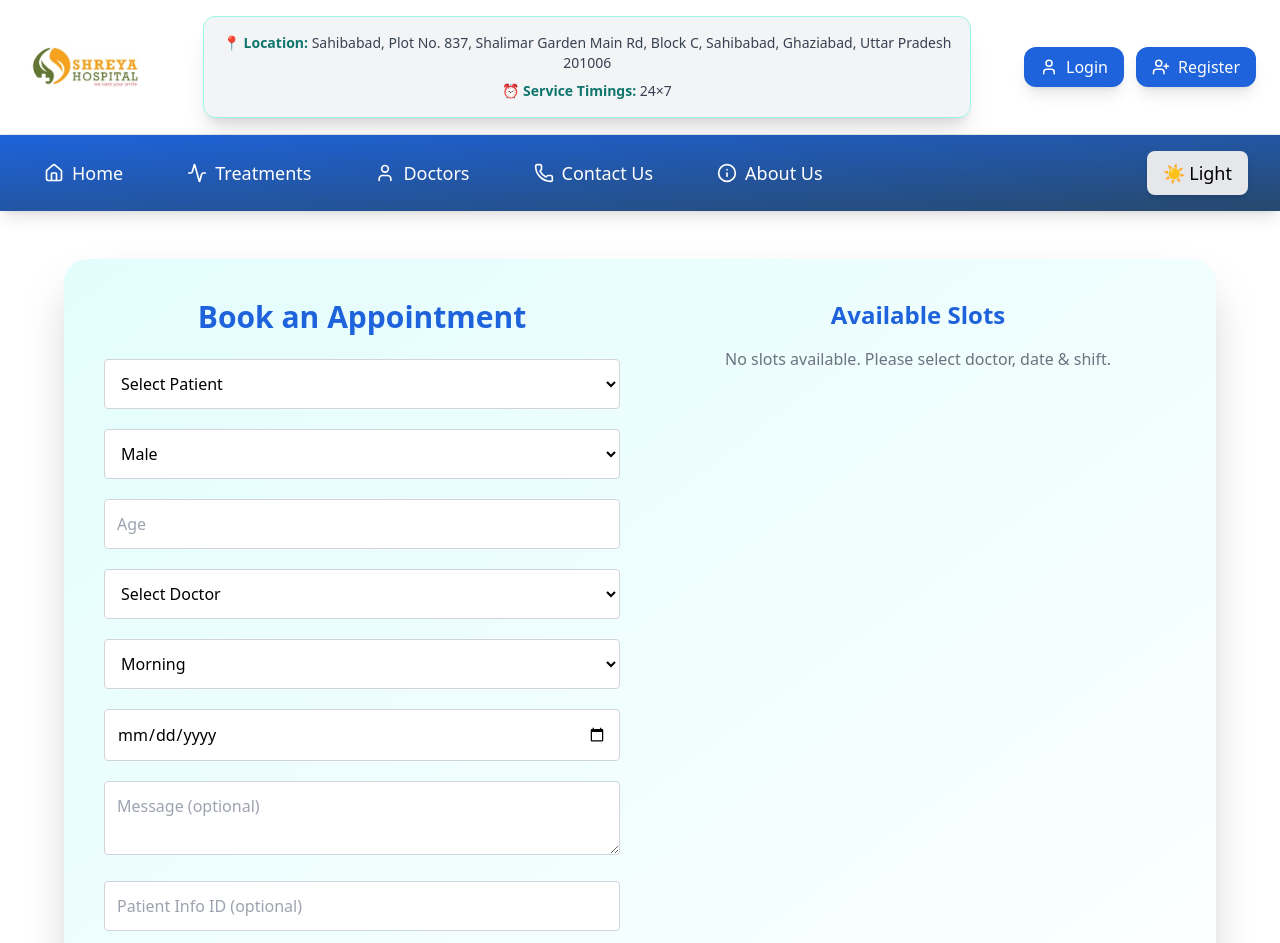
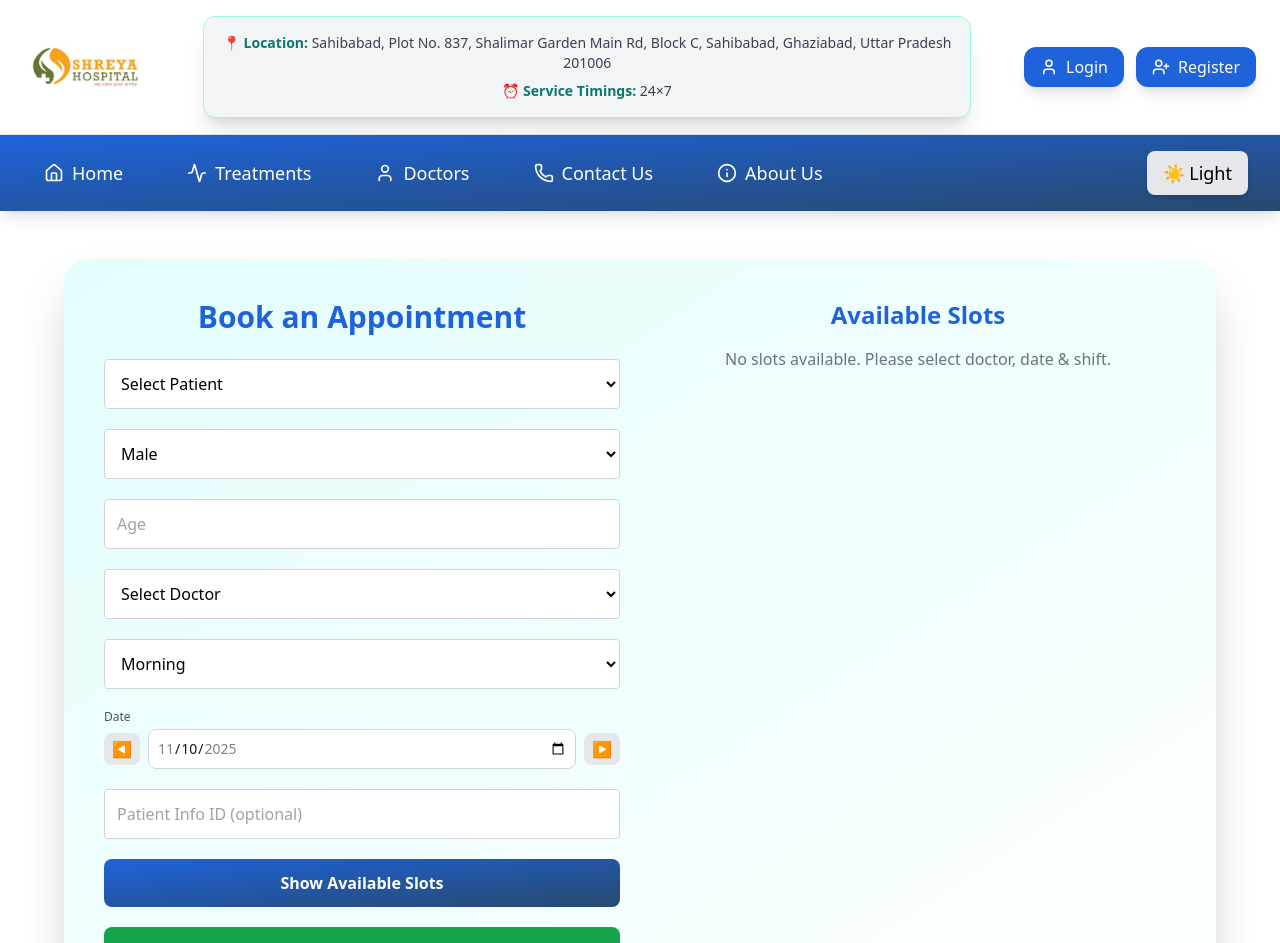
Before and after one commit to harshsharma5720/HospitalERP, a React (Create React App) app in the folder hospital-frontend/: page /appointments in a window 1280 px wide. Shown: the top 943 px of the page. Built offline with nearby package versions, Linux system fonts and the light colour scheme.

Commit message:
Developed a new feature that user can only view the available slots of the next seven days from the current date , and the current date will automatically fetched at the time of page relode. Which help the user to book appointment more effectively.

```diff
--- a/hospital-frontend/public/index.html
+++ b/hospital-frontend/public/index.html
@@ -2,7 +2,7 @@
 <html lang="en">
   <head>
     <meta charset="utf-8" />
-    <link rel="icon" href="%PUBLIC_URL%/favicon.ico" />
+    <link rel="icon" href="%PUBLIC_URL%/favicon.png" />
     <meta name="viewport" content="width=device-width, initial-scale=1" />
     <meta name="theme-color" content="#000000" />
     <meta
@@ -24,7 +24,7 @@
       work correctly both with client-side routing and a non-root public URL.
       Learn how to configure a non-root public URL by running `npm run build`.
     -->
-    <title>React App</title>
+    <title>HospitalERP</title>
   </head>
   <body>
     <noscript>You need to enable JavaScript to run this app.</noscript>
--- a/hospital-frontend/src/AppointmentPage.js
+++ b/hospital-frontend/src/AppointmentPage.js
@@ -32,6 +32,15 @@ export default function AppointmentPage() {
   const [selectedSlotId, setSelectedSlotId] = useState(null);
   const [patientOptions, setPatientOptions] = useState([]);
   const [userDetails, setUserDetails] = useState(null);
+
+  const [selectedDate, setSelectedDate] = useState(() => {
+    const today = new Date();
+    return today.toISOString().split("T")[0];
+  });
+
+  const today = new Date();
+  const maxDate = new Date();
+  maxDate.setDate(today.getDate() + 6);
 
   // Fetch doctors and prefill doctor if passed from DoctorPage
   useEffect(() => {
@@ -70,6 +79,14 @@ export default function AppointmentPage() {
 
     fetchDoctors();
   }, [doctorName]);
+
+  useEffect(() => {
+    setFormData((prev) => ({
+      ...prev,
+      date: selectedDate,
+    }));
+  }, [selectedDate]);
+
 
   // Prefill reschedule data if available
   useEffect(() => {
@@ -178,6 +195,29 @@ export default function AppointmentPage() {
       relativeId: selected.type === "RELATIVE" ? selected.id : "",
     }));
   };
+
+  const changeDate = (direction) => {
+    const current = new Date(selectedDate);
+
+    if (direction === "prev") {
+      const prev = new Date(current);
+      prev.setDate(current.getDate() - 1);
+
+      if (prev >= today) {
+        setSelectedDate(prev.toISOString().split("T")[0]);
+      }
+    }
+
+    if (direction === "next") {
+      const next = new Date(current);
+      next.setDate(current.getDate() + 1);
+
+      if (next <= maxDate) {
+        setSelectedDate(next.toISOString().split("T")[0]);
+      }
+    }
+  };
+
 
 
   // Fetch available slots
@@ -358,22 +398,43 @@ export default function AppointmentPage() {
                 <option value="EVENING">Evening</option>
               </select>
 
-              <input
-                type="date"
-                name="date"
-                value={formData.date}
-                onChange={handleChange}
-                className="w-full p-3 border border-gray-300 dark:border-[#16224a] rounded bg-white dark:bg-[#0f172a] text-black dark:text-[#50d4f2] focus:ring-2 focus:ring-[#50d4f2]"
-                required
-              />
+              <div className="space-y-1 relative">
+                <label className="block text-xs text-gray-600 font-medium">Date</label>
 
-              <textarea
-                name="message"
-                value={formData.message}
-                onChange={handleChange}
-                placeholder="Message (optional)"
-                className="w-full p-3 border border-gray-300 dark:border-[#16224a] rounded bg-white dark:bg-[#0f172a] text-black dark:text-[#50d4f2] focus:ring-2 focus:ring-[#50d4f2]"
-              />
+                <div className="flex items-center gap-2">
+
+                  {/* Left Arrow */}
+                  <button
+                    type="button"
+                    onClick={() => changeDate("prev")}
+                    className="px-2 py-1 bg-gray-200 rounded-lg hover:bg-gray-300"
+                  >
+                    ◀
+                  </button>
+
+                  {/* Date Input */}
+                  <input
+                    type="date"
+                    name="date"
+                    value={selectedDate}
+                    onChange={(e) => setSelectedDate(e.target.value)}
+                    min={today.toISOString().split("T")[0]}
+                    max={maxDate.toISOString().split("T")[0]}
+                    className="w-full bg-white p-2 border border-gray-300 rounded-lg text-sm focus:outline-none focus:ring-2 focus:ring-[#4CAF50]"
+                  />
+
+                  {/* Right Arrow */}
+                  <button
+                    type="button"
+                    onClick={() => changeDate("next")}
+                    className="px-2 py-1 bg-gray-200 rounded-lg hover:bg-gray-300"
+                  >
+                    ▶
+                  </button>
+
+                </div>
+              </div>
+
 
               <input
                 type="number"
--- a/hospital-frontend/src/HomePage.js
+++ b/hospital-frontend/src/HomePage.js
@@ -306,7 +306,7 @@ export default function HomePage() {
       {/* HOSPITALS & CLINICS */}
       <section className="py-16 bg-white dark:bg-[#0a1330] text-center transition">
         <h2 className="text-5xl font-extrabold mb-10">
-          <span className="text-black dark:text-white">Our </span>
+          <span className="text-black dark:text-white">Featured </span>
           <span className="bg-gradient-to-r from-blue-600 to-cyan-400 bg-clip-text text-transparent">
             Hospitals & Clinics
           </span>
```
Also changed, not shown: hospital-frontend/public/favicon.png (added), 1 other file (tests, documents, lock files or other folders).
